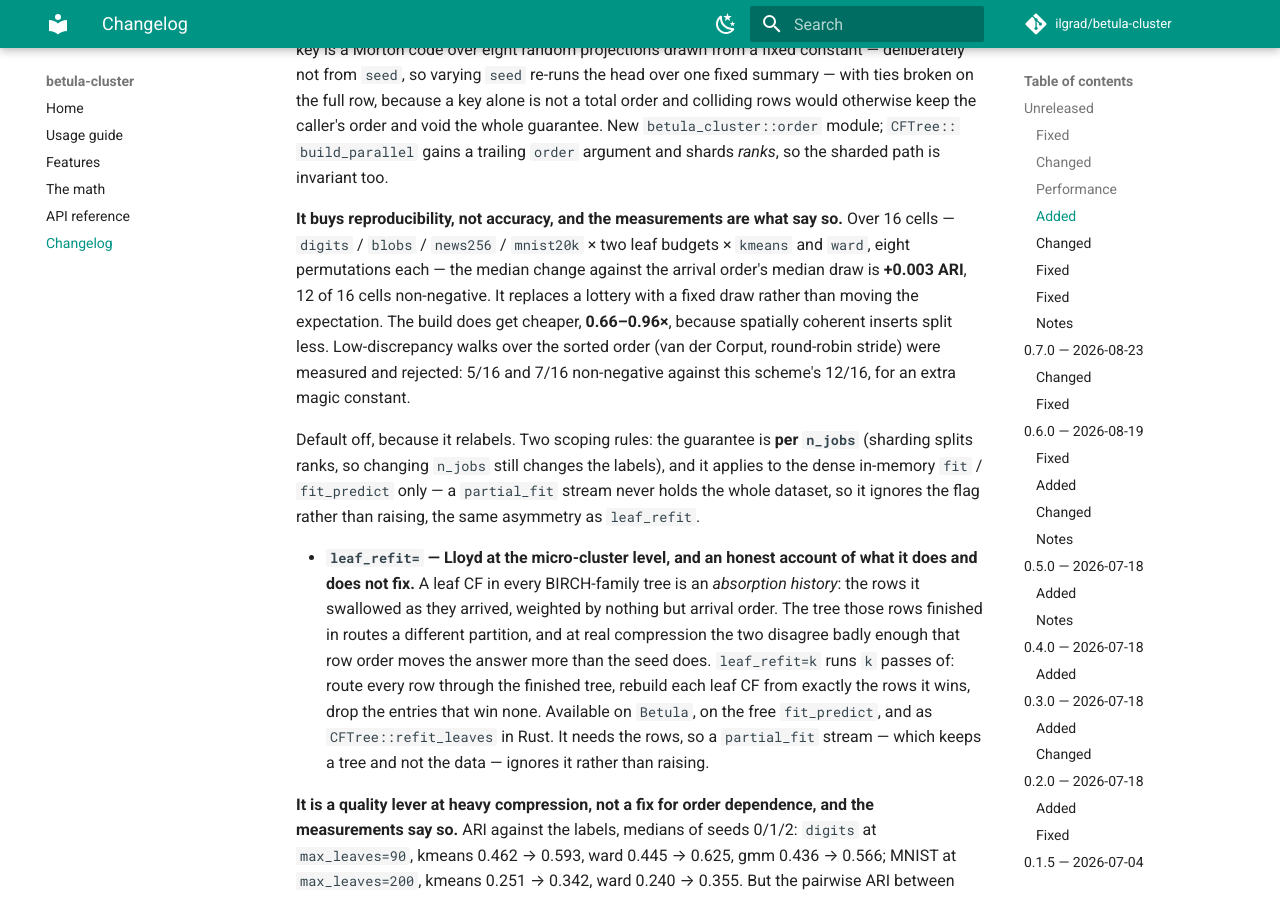
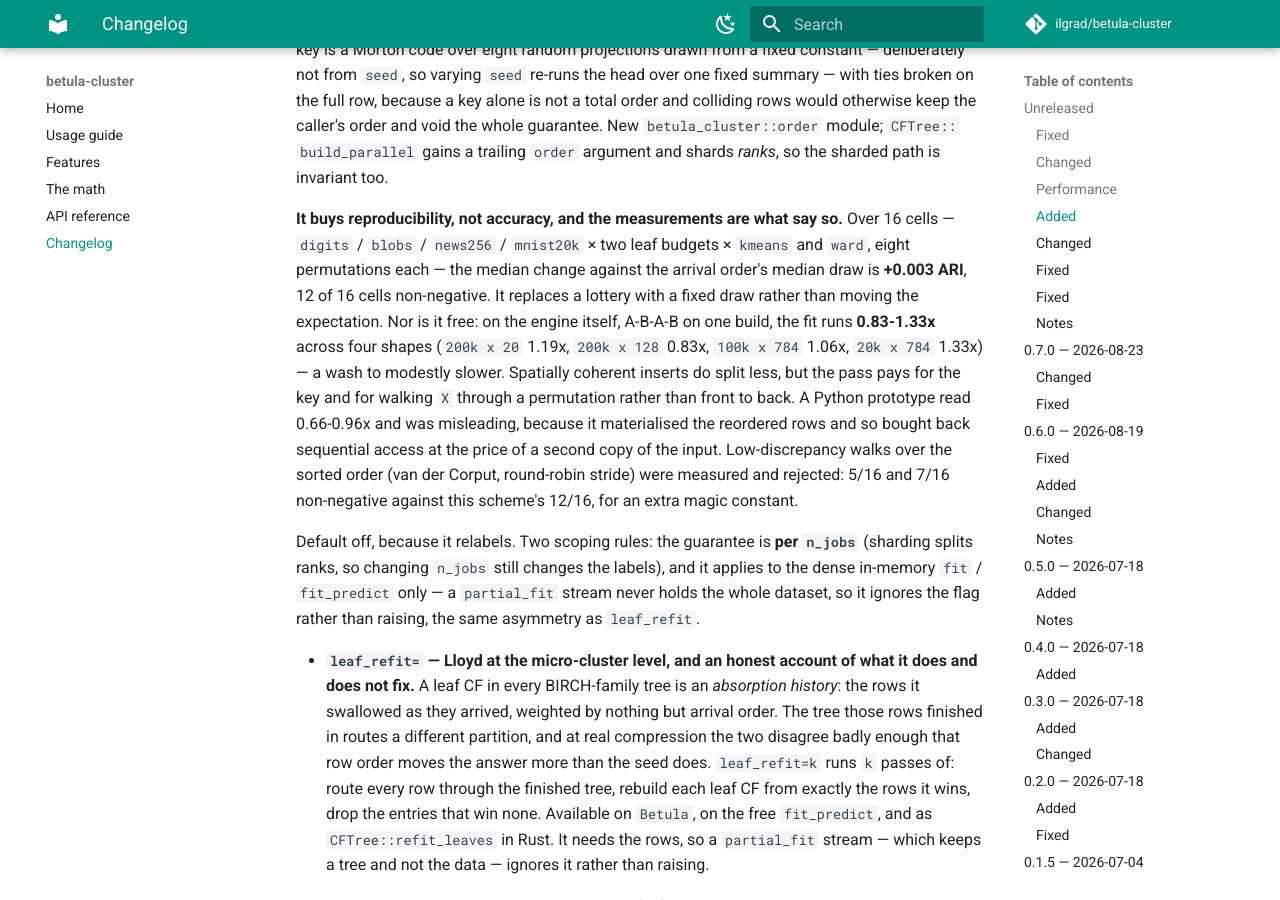
Before and after one commit to ilgrad/betula-cluster, an MkDocs documentation site: the page built from docs/changelog.md, in a window 1280 px wide and 900 px high, scrolled down 5588 px. Built offline with MkDocs 1.6.1 and Material for MkDocs 9.7.7, drawn with Linux system fonts in a browser that asks for light colours; comment, search, counter and statistics services are not loaded.

Commit message:
docs(order): correct the canonical_order speed claim to what the engine does
The shipped docs said the canonical build is 0.66-0.96x the arrival-order fit.
That number came from the Python prototype, which materialised the reordered
rows and therefore measured a build with sequential access to a second copy of
the input. The engine deliberately does not make that copy -- it is the 29 GB
duplicate the zero-copy ingest removed -- and walks `X` through a permutation
instead, so it pays for the scatter and for computing the key.

Re-measured on the extension, A-B-A-B on one build, medians of three: 200k x 20
1.19x, 200k x 128 0.83x, 100k x 784 1.06x, 20k x 784 1.33x. A wash to modestly
slower, not a speed-up. The split-reduction the prototype saw is real and is why
the d=128 shape still wins; it just does not cover the cost at the other shapes.

No behaviour change. USAGE.md and CHANGELOG.md now state the measured range and
why the prototype disagreed.

```diff
--- a/CHANGELOG.md
+++ b/CHANGELOG.md
@@ -216,10 +216,14 @@ arms differing only in the code under test.
   `digits` / `blobs` / `news256` / `mnist20k` × two leaf budgets × `kmeans` and `ward`, eight
   permutations each — the median change against the arrival order's median draw is **+0.003 ARI**,
   12 of 16 cells non-negative. It replaces a lottery with a fixed draw rather than moving the
-  expectation. The build does get cheaper, **0.66–0.96×**, because spatially coherent inserts split
-  less. Low-discrepancy walks over the sorted order (van der Corput, round-robin stride) were
-  measured and rejected: 5/16 and 7/16 non-negative against this scheme's 12/16, for an extra magic
-  constant.
+  expectation. Nor is it free: on the engine itself, A-B-A-B on one build, the fit runs **0.83-1.33x**
+  across four shapes (`200k x 20` 1.19x, `200k x 128` 0.83x, `100k x 784` 1.06x, `20k x 784` 1.33x) —
+  a wash to modestly slower. Spatially coherent inserts do split less, but the pass pays for the key
+  and for walking `X` through a permutation rather than front to back. A Python prototype read
+  0.66-0.96x and was misleading, because it materialised the reordered rows and so bought back
+  sequential access at the price of a second copy of the input. Low-discrepancy walks over the sorted
+  order (van der Corput, round-robin stride) were measured and rejected: 5/16 and 7/16 non-negative
+  against this scheme's 12/16, for an extra magic constant.
 
   Default off, because it relabels. Two scoping rules: the guarantee is **per `n_jobs`** (sharding
   splits ranks, so changing `n_jobs` still changes the labels), and it applies to the dense
```
Also changed, not shown: docs/USAGE.md (+10 -2 lines).
